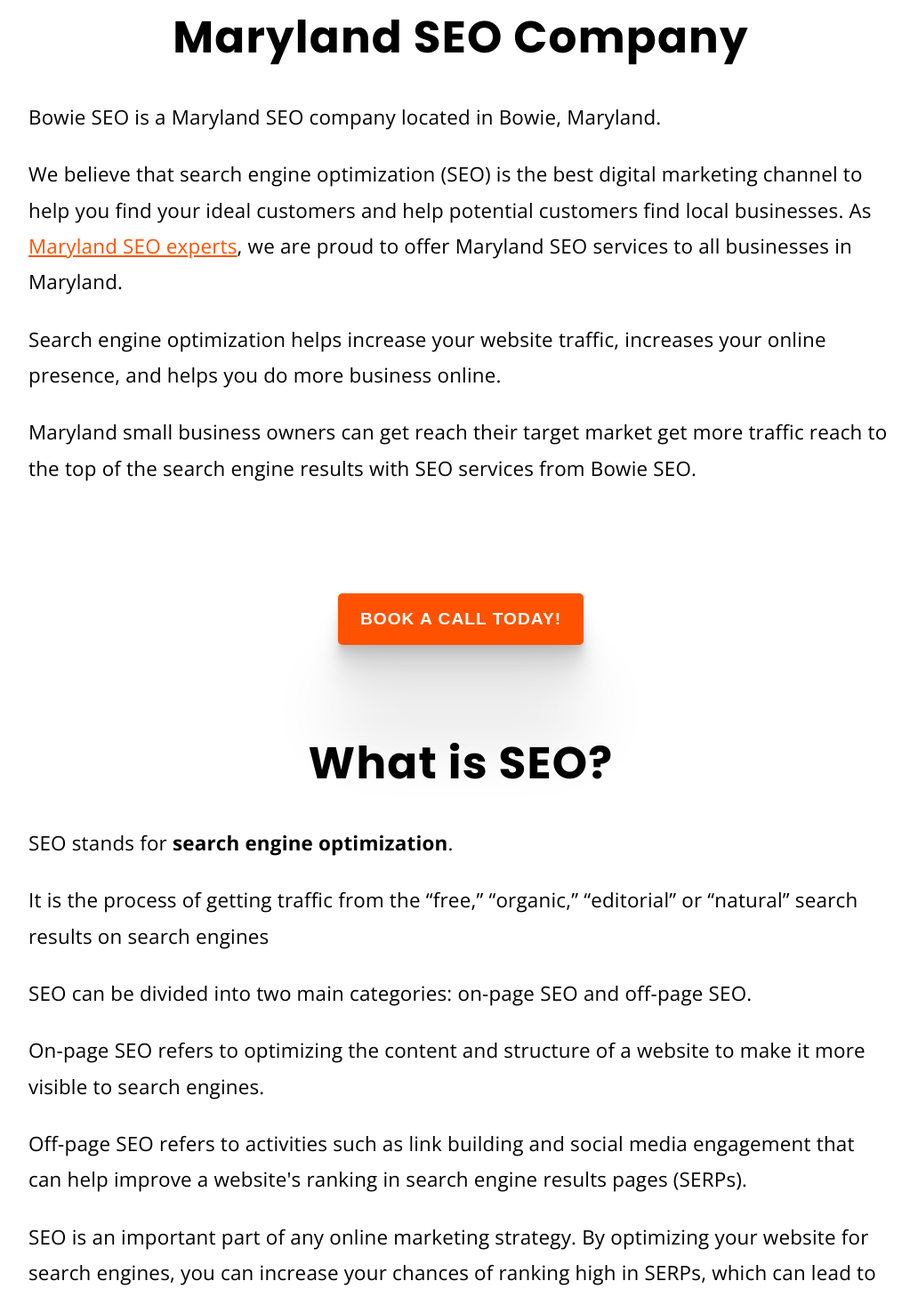
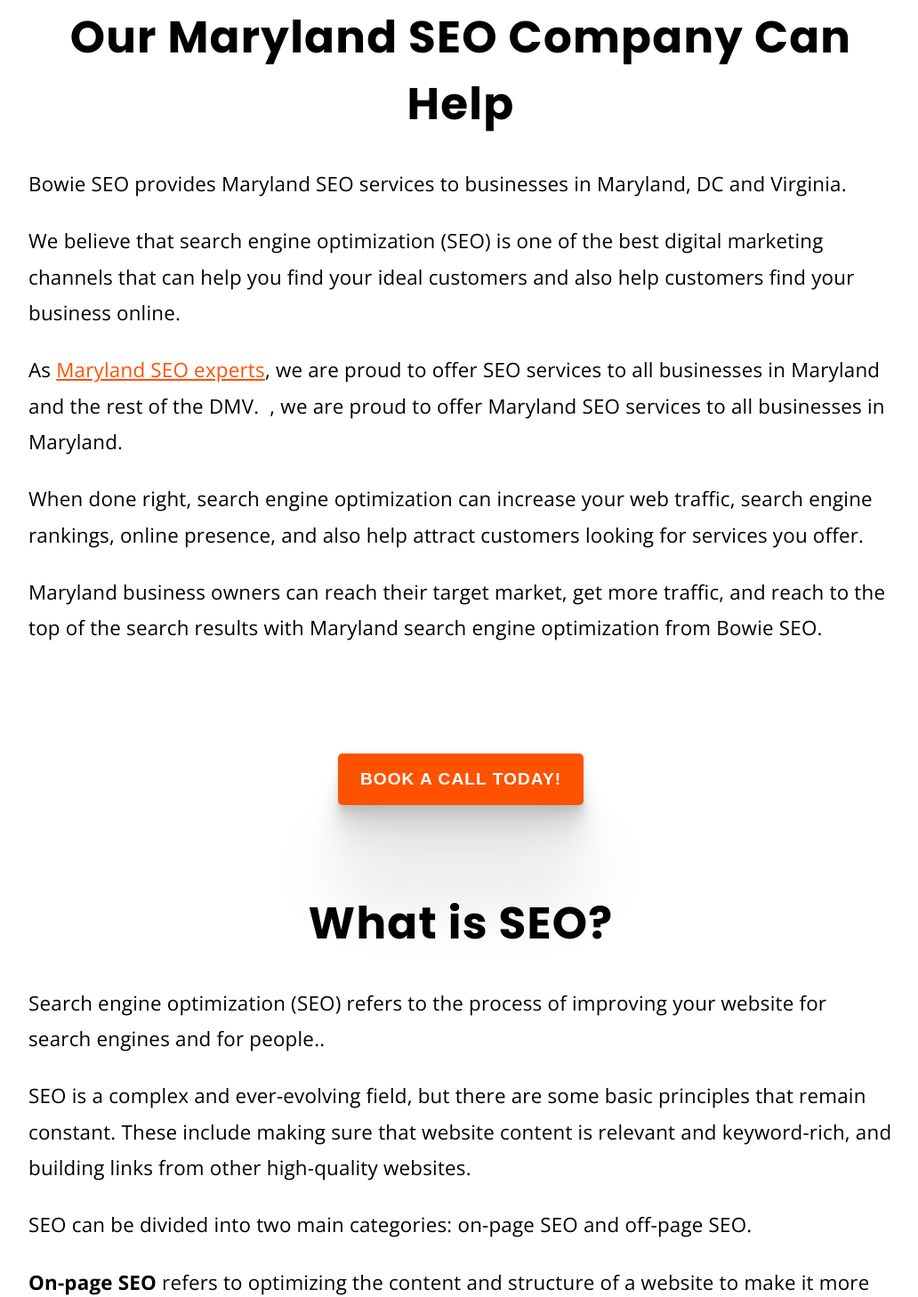
Before and after one commit to kgb4000/bowieseo, a Next.js app: page /maryland-seo-company in a window 1280 px wide. Shown: the part 614-2072 px from the top of the page at 89% size, without its empty margins (122-1154 px from the left). Built offline with nearby package versions, Linux system fonts and the light colour scheme.

Commit message:
Made changes to maryland seo company page

```diff
--- a/components/CardSection.js
+++ b/components/CardSection.js
@@ -39,7 +39,7 @@
   flex-direction: column;
   justify-content: space-between;
   padding: 2rem;
-  border: 1px solid #f0f0f0;
+  border: 2px solid #ddd;
   border-radius: 5px;
   margin: 0.5rem;
   width: 320px;
@@ -51,6 +51,7 @@
   &:hover {
     color: #fff;
     background: #ff5200;
+    border-color: #ff5200;
   }
 
   h3 {
--- a/pages/maryland-seo-company.js
+++ b/pages/maryland-seo-company.js
@@ -47,57 +47,69 @@
       />
       <section>
         <div className="container">
-          <h2>Grow Your Business with a Maryland SEO Company</h2>
-          <p>Bowie SEO is a Maryland SEO company located in Bowie, Maryland.</p>
+          <h2>
+            Digital Marketing is Tough but Our Maryland SEO Company Can Help
+          </h2>
           <p>
-            We believe that search engine optimization (SEO) is the best digital
-            marketing channel to help you find your ideal customers and help
-            potential customers find local businesses. As{' '}
-            <Link href="/maryland-seo-expert">
+            Bowie SEO provides Maryland SEO services to businesses in Maryland,
+            DC and Virginia.
+          </p>
+          <p>
+            We believe that search engine optimization (SEO) is one of the best
+            digital marketing channels that can help you find your ideal
+            customers and also help customers find your business online.
+          </p>
+          <p>
+            As{' '}
+            <Link href="/maryland-seo-expert" passHref>
               <a>Maryland SEO experts</a>
             </Link>
-            , we are proud to offer Maryland SEO services to all businesses in
-            Maryland.
+            , we are proud to offer SEO services to all businesses in Maryland
+            and the rest of the DMV.  , we are proud to offer Maryland SEO
+            services to all businesses in Maryland.
           </p>
           <p>
-            Search engine optimization helps increase your website traffic,
-            increases your online presence, and helps you do more business
-            online.
+            When done right, search engine optimization can increase your web
+            traffic, search engine rankings, online presence, and also help
+            attract customers looking for services you offer.
           </p>
           <p>
-            Maryland small business owners can get reach their target market get
-            more traffic reach to the top of the search engine results with SEO
-            services from Bowie SEO.
+            Maryland business owners can reach their target market, get more
+            traffic, and reach to the top of the search results with Maryland
+            search engine optimization from Bowie SEO.
           </p>
         </div>
       </section>
       <div className="btn">
-        <Link href={calendly} passHref target="_blank">
-          <Button>Book a Call Today!</Button>
-        </Link>
+        <a href={calendly} target="_blank" rel="noreferrer">
+          <Button>Book a call today!</Button>
+        </a>
       </div>
       <section>
         <div className="container">
           <h2>What is SEO?</h2>
           <p>
-            SEO stands for <b>search engine optimization</b>.
+            Search engine optimization (SEO) refers to the process of improving
+            your website for search engines and for people..
           </p>
           <p>
-            It is the process of getting traffic from the “free,” “organic,”
-            “editorial” or “natural” search results on search engines
+            SEO is a complex and ever-evolving field, but there are some basic
+            principles that remain constant. These include making sure that
+            website content is relevant and keyword-rich, and building links
+            from other high-quality websites.
           </p>
           <p>
             SEO can be divided into two main categories: on-page SEO and
             off-page SEO.
           </p>
           <p>
-            On-page SEO refers to optimizing the content and structure of a
-            website to make it more visible to search engines.
+            <b>On-page SEO</b> refers to optimizing the content and structure of
+            a website to make it more visible to search engines.
           </p>
           <p>
-            Off-page SEO refers to activities such as link building and social
-            media engagement that can help improve a website's ranking in search
-            engine results pages (SERPs).
+            <b>Off-page SEO</b> refers to activities such as link building and
+            social media engagement that can help improve a website's ranking in
+            search engine results pages (SERPs).
           </p>
           <p>
             SEO is an important part of any online marketing strategy. By
@@ -109,7 +121,7 @@
       </section>
       <div className="btn">
         <Link href="/seo-services" passHref>
-          <Button>See Our Services!</Button>
+          <Button>See Our SEO Services!</Button>
         </Link>
       </div>
       <section>
@@ -175,19 +187,78 @@
             business will appear in the Map Pack, and in the organic search
             results pages.
           </p>
-          <h3>#7. Outrank Your Competitors</h3>
+          <h3>
+            #7. Spend Less Money on Facebook Ads, PPC Ads and Social Media
+            Marketing
+          </h3>
           <p>
-            Search engine optimization makes your website better for search
-            engines and your customers. When you do SEO and your competitors
-            don't, your SEO efforts will create a more significant online
-            presence, rank higher in the search rankings, get more traffic, and
-            do more online business.
+            Search engine optimization can help you save money on online
+            advertising. When you rank higher for your keywords, more people
+            will see your business which will increase your click through rates
+            and your leads.
+          </p>
+          <p>
+            You won’t need to pay for ads if you’re ranking high in organic
+            search results.
+          </p>
+          <p>Organic SEO is free.</p>
+        </div>
+      </section>
+      <div className="btn">
+        <a href={calendly} target="_blank" rel="noreferrer">
+          <Button>Book a call today!</Button>
+        </a>
+      </div>
+      <section>
+        <div className="container">
+          <h2>How Does Maryland SEO Work?</h2>
+          <p>
+            SEO is the practice of improving the ranking of a website on search
+            engines. The higher the ranking, the more likely people will find
+            your site.
+          </p>
+          <p>
+            There are a number of factors that influence ranking, including the
+            quality of the website's content, the number of inbound links
+            (backlinks), and using the right keywords.
+          </p>
+          <p>
+            SEO is a complex and ever-changing field, but there are a few basic
+            principles that remain constant. One of the most important
+            principles is keyword research.
+          </p>
+          <p>
+            Keywords are the terms that people use when they search for
+            information online. By identifying the keywords that are relevant to
+            your website, you can make sure that your site appears when people
+            search for those terms.
+          </p>
+          <p>
+            Another important factor in SEO is link building or building
+            backlinks.
+          </p>
+          <p>
+            Backlinks are links from other websites to your website. The more
+            inbound links you have, the higher your website will rank.
+          </p>
+          <p>
+            Link building can be a complex process, but there are a few basic
+            things you can do to get started. One is to create high-quality
+            content that other website owners will want to link to. Another is
+            to reach out to other website owners and ask them to link to your
+            site.
+          </p>
+          <p>
+            SEO is an important tool for any website owner. By understanding how
+            it works and using the right techniques, you can make sure that your
+            site appears at the top of SERPs. This will help you attract more
+            visitors, and ultimately, convert more of them into customers.
           </p>
         </div>
       </section>
       <div className="btn">
-        <Link href={calendly} passHref target="_blank">
-          <Button>Book a Call Today!</Button>
+        <Link href="/free-mini-seo-audit">
+          <Button>Get a Free Mini SEO Audit</Button>
         </Link>
       </div>
       <section>
@@ -376,8 +447,8 @@
             </Contact>
           </Wrapper>
           <div className="btn">
-            <a href={calendly} target="_blank">
-              <Button>Book a Call Today!</Button>
+            <a href={calendly} target="_blank" rel="noreferrer">
+              <Button>Book a call today!</Button>
             </a>
           </div>
         </div>
@@ -454,8 +525,46 @@
         </div>
       </section>
       <div className="btn">
-        <a href={calendly} target="_blank">
-          <Button>Book a Call Today!</Button>
+        <a href={calendly} target="_blank" rel="noreferrer">
+          <Button>Book a call today!</Button>
+        </a>
+      </div>
+      <section>
+        <div className="container">
+          <h2>Looking for a Maryland SEO Company Near Me?</h2>
+          <p>
+            For small businesses in the DMV that want to take their business to
+            the next level, it's essential to work with a top SEO companies like
+            Bowie SEO.
+          </p>
+          <p>
+            We have a proven track record of helping businesses in the DMV area
+            achieve their online marketing goals, and we're ready to put our
+            experience to work for you.
+          </p>
+          <p>
+            When it comes to SEO, there's no one-size-fits-all solution. That's
+            why we take a customized approach to every project we undertake.
+            We'll work closely with you to understand your unique needs and
+            challenges, and then develop a personalized strategy that is
+            designed to achieve your specific objectives.
+          </p>
+          <p>
+            Whether you're looking to increase traffic to your website, improve
+            your rankings, or simply get more customers through the door, we can
+            help.
+          </p>
+          <p>
+            Contact us today to schedule a free consultation. We'll be happy to
+            answer any questions you have and provide you with a customized
+            proposal.
+          </p>
+          <p>Book a call and let's get started!</p>
+        </div>
+      </section>
+      <div className="btn">
+        <a href={calendly} target="_blank" rel="noreferrer">
+          <Button>Book a call today!</Button>
         </a>
       </div>
       <section>
@@ -469,7 +578,7 @@
             {
               questionName: 'How Much Does Maryland SEO Cost?',
               acceptedAnswerText:
-                'SEO for businesses in Maryland will start around $1800 per month and can cost as much as $5000 per month. As a professional Maryland SEO company and SEO experts, we offer only White Hat SEO services according to your business needs.',
+                'For small businesses in Maryland and the rest of the DMV, local SEO services can cost anywhere from $1000 to $5,000 per month. For medium-sized businesses, the cost can range from $1,500 to $15,000 per month.',
             },
             {
               questionName: 'What is the Difference between SEO and Local SEO?',
@@ -477,9 +586,14 @@
                 'In short, SEO (search engine optimization) is the process of improving the visibility and ranking of your website in search engine results pages (SERPs). Local SEO, on the other hand, is focused on optimizing your website for local search results.',
             },
             {
-              questionName: 'Who Should Use SEO?',
+              questionName: 'How Long Does SEO Take Before You See Results?',
               acceptedAnswerText:
-                "SEO is a system that can be used by anyone who wants to improve their online visibility and organic search traffic. This includes individuals, businesses, and organizations of all sizes. Whether you're just starting out with a website or you've been online for years, SEO can help you achieve your goals.",
+                'There are some general benchmarks, but you can expect to see results from your SEO within three to six months or six to twelve months. Again, the time you see results depends on the factors mentioned previously. If you do not see any results after six months, it is likely that your campaign is not being executed effectively and you may need to revisit your strategy.',
+            },
+            {
+              questionName: 'Can You Guarantee Results?',
+              acceptedAnswerText:
+                'No one can guarantee SEO results because there are so many factors (over 200) that contribute to SEO rankings. However, by following best practices and keeping up with the latest algorithm changes, we can give your website the best chance for success. Additionally, working with an experienced and reputable SEO company can also help increase your chances for success.',
             },
           ]}
         />
@@ -527,44 +641,23 @@
             </div>
             <h3>#2. How Much Does Maryland SEO Cost?</h3>
             <p>
-              SEO for businesses in Maryland will start at $1800 per month and
-              will cost as much as $5000 per month.
+              For small businesses in Maryland and the rest of the DMV, local
+              SEO services can cost anywhere from $1000 to $5,000 per month. For
+              medium-sized businesses, the cost can range from $1,500 to $15,000
+              per month.
+            </p>
+            <p>Of course, these are just rough estimates.</p>
+            <p>
+              The actual cost of SEO will depend on a number of factors,
+              including the size of your business, your geographical location,
+              the competition in your industry, and your SEO goals.
             </p>
             <p>
-              As you may have seen on the web when you search for SEO services,
-              Some SEO companies offer services starting as low as $199.00 a
-              month. Other companies market services starting at $249.00 a
-              month.
+              If you're not sure how much you should be paying for local SEO
+              services, it's best to consult with an experienced SEO consultant
+              like Bowie SEO. We'll be able to give you a more accurate estimate
+              based on your specific needs and goals.
             </p>
-            <p>
-              Although these prices may seem like a deal, please be aware. Cheap
-              SEO prices usually mean affordable SEO services. Your SEO campaign
-              may take years to see any results for those prices.
-            </p>
-            <p>
-              Some of these SEO companies are not even in Maryland or the DMV.
-            </p>
-            <p>Some cheap SEO companies are also known to use Black Hat SEO.</p>
-            <p>
-              Black Hat SEO goes against the search engine's terms of service,
-              and although it can get you ranked, there is an excellent chance
-              that your website can get banned from search engines.
-            </p>
-            <p>Don't take that chance.</p>
-            <p>
-              As a professional Maryland SEO company and SEO experts, we offer
-              only White Hat SEO services according to your business needs.
-            </p>
-            <p>
-              We first perform an SEO Audit to determine what needs improving.
-              It may be anything from improving your title tags, adding
-              meta-descriptions, or fixing your page speed.
-            </p>
-            <p>
-              After we identify any problems and opportunities we find, we give
-              you our price to perform SEO.
-            </p>
-            <p>Remember.</p>
             <h3>#3. What is the Difference between SEO and Local SEO</h3>
             <p>
               In short, SEO (search engine optimization) is the process of
@@ -592,7 +685,29 @@
               to making a purchase than someone who is just searching for
               information.
             </p>
-            <h3>#4. Who Should Use SEO?</h3>
+            <h3>#4. How Long Does SEO Take Before You See Results?</h3>
+            <p>
+              Just like any other marketing endeavor, the results of your SEO
+              efforts will take some time to show. The amount of time will
+              depend on a number of factors, including the competitiveness of
+              your industry, the size of your market, and how well you have
+              executed your SEO strategy.
+            </p>
+            <p>
+              There are some general benchmarks, but you can expect to see
+              results from your SEO within three to six months or six to twelve
+              months. Again, the time you see results depends on the factors
+              mentioned previously. If you do not see any results after six
+              months, it is likely that your campaign is not being executed
+              effectively and you may need to revisit your strategy.
+            </p>
+            <p>
+              The most important thing to remember is that SEO is a long-term
+              investment. The results may not come overnight, but with
+              consistent effort, you will eventually see a return on your
+              investment. So keep at it and don't get discouraged!
+            </p>
+            {/* <h3>#4. Who Should Use SEO?</h3>
             <p>
               SEO is a system that can be used by anyone who wants to improve
               their online visibility and organic search traffic. This includes
@@ -614,14 +729,26 @@
               yourself or a Maryland SEO company to do it for you, the benefits
               of improved online visibility and increased organic traffic are
               worth the effort.
+            </p> */}
+            <h3>#5. Can You Guarantee Results?</h3>
+            <p>No, we cannot guarantee any results.</p>
+            <p>
+              No one can guarantee SEO results because there are so many factors
+              (over 200) that contribute to SEO rankings.
             </p>
-            <div className="btn faq">
-              <a href={calendly} target="_blank">
-                <Button>Book a Call Today!</Button>
-              </a>
-            </div>
-            <h3>#5. Can You Guarantee Results?</h3>
+            <p>
+              However, by following best practices and keeping up with the
+              latest algorithm changes, we can give your website the best chance
+              for success. Additionally, working with an experienced and
+              reputable SEO company can also help increase your chances for
+              success.
+            </p>
           </div>
+        </div>
+        <div className="btn faq">
+          <a href={calendly} target="_blank">
+            <Button>Book a Call Today!</Button>
+          </a>
         </div>
       </section>
     </>
```
Also changed, not shown: pages/maryland-seo-services.js (+6 -3 lines), pages/seo-services.js (+23 -61 lines).
